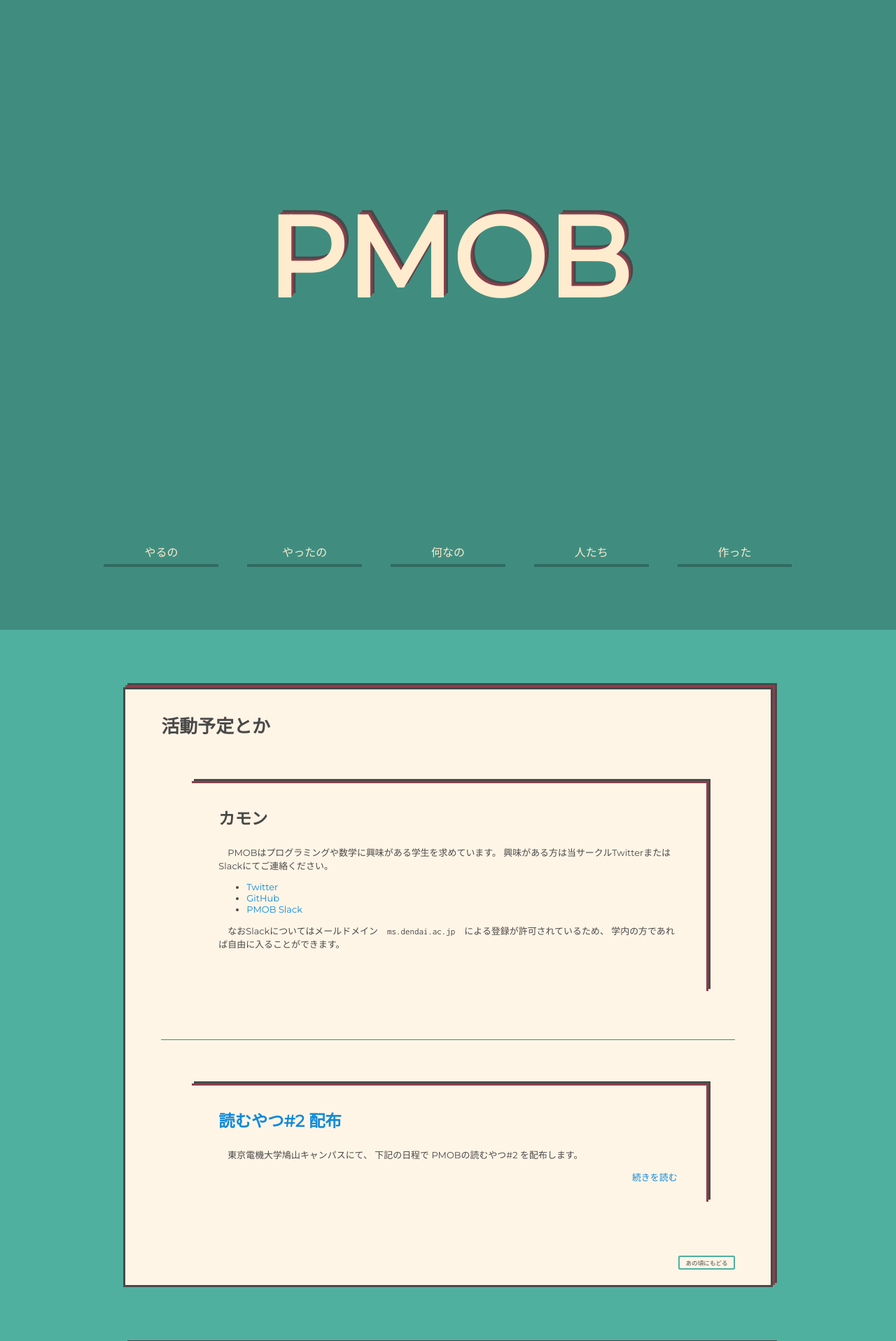
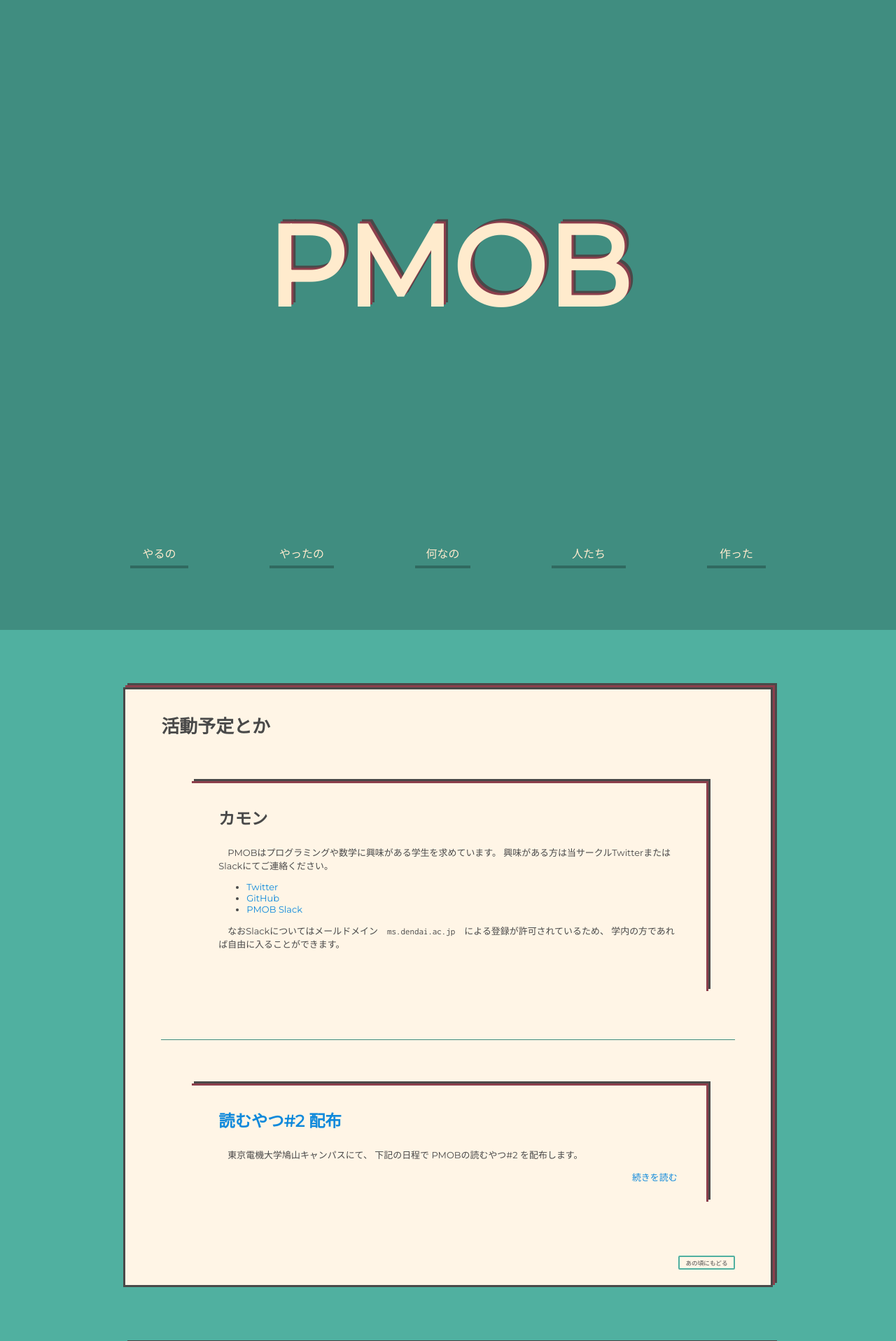
Before and after one commit to falcao0168/PMOB.github.io, a Jekyll site: the page built from index.html, in a window 1280 px wide. Shown: the top 1916 px of the page at 70% size. Built offline with Jekyll 4.4.1, drawn with Linux system fonts in a browser that asks for light colours; the list of posts is cut into pages by our own code.

Commit message:
flexbox採用

```diff
--- a/assets/css/common.scss
+++ b/assets/css/common.scss
@@ -54,6 +54,26 @@ h2{ font-size: 1.4em; }
 h3{ font-size: 1.2em; }
 
 /* edge sections */
+header{
+	@include prefix(box-sizing, border-box);
+	width: 125%;
+	margin-left: -12.5%;
+	background: $darker-wall-color;
+	h1{
+		margin: 0;
+		padding-top: 1%;
+		font-size: 2rem;
+		text-align: center;
+		color: $darker-bg-color;
+	}
+	ul{
+		@include prefix(box-sizing, inherit);
+		width: 100%;
+		display: flex;
+		justify-content: space-around;
+		list-style: none;
+	}
+}
 footer{
 	margin: 2% auto;
 	width: 80%;
@@ -128,3 +148,14 @@ img.linkicon{ // twitterやらgitのアイコン用
 	width: 16px;
 	height: 16px;
 }
+iframe#eva{
+	display: none;
+	position: fixed;
+	top: 0;
+	left: 0;
+	opacity: 0.9;
+	background: #000;
+	height: 60%;
+	width: 60%;
+	padding: 20%;
+}
--- a/assets/css/index.scss
+++ b/assets/css/index.scss
@@ -55,10 +55,10 @@ header{
 	ul{
 		/* 概形 */
 		position: absolute;
-		bottom: 10%;
-		@include width-limit;
-		height: 40px;
-		padding: 0;
+		bottom: 8%;
+		height: 60px;
+		width: 100%;
+		padding: 0 10%;
 
 		/* デザイン */
 		list-style-type: none;
@@ -66,43 +66,36 @@ header{
 
 	li{
 		/* 概形 */
-		position: relative;
-		float: left;
 		font-size: 1em;
-		width: 16%;
-		height: 100%;
-		margin: 0 2%;
+		height: 60px;
 
 		/* デザイン */
 		overflow: hidden;
 	}
 
 	p{
-		/* 概形 */
-		position: relative;
-		width: 100%;
-		height: 40px;
-		margin: 0;
-		padding: 6px 0;
-
 		/* デザイン */
 		color: $darker-bg-color;
-		text-decoration: none;
+		text-indent: 0;
 		text-align: center;
-		text-indent: 0;
+		padding: 10px;
 
 		/* pseudo class */
 		&:nth-child(even) {
 			/* 概形 */
-			position: absolute;
-			top: 90%;
+			position: relative;
+			top: -20px;
 			right: 0;
-			height: 26px;
-			padding: 10px 0 0;
 
 			/* デザイン */
 			background-color: $more-darker-wall-color;
-			border-bottom: 4px solid $emph-color;
+			border-bottom: 5px solid $emph-color;
+		}
+	}
+	a{
+		text-decoration: none;
+		&:hover, &:active{
+			text-decoration: none;
 		}
 	}
 }
--- a/assets/js/index.js
+++ b/assets/js/index.js
@@ -11,11 +11,11 @@ $(function(){
 	$("header > ul > a > li").on({
 		"mouseenter": function(evnt){
 			$target = $( $(this).children("p")[1] );
-			$target.animate({top: "0"}, 200);
+			$target.animate({top: "-60px"}, 200);
 		},
 		"mouseleave": function(evnt){
 			$target = $( $(this).children("p")[1] );
-			$target.animate({top: "90%"}, 200);
+			$target.animate({top: "-20px"}, 200);
 		}
 	});
 
```
